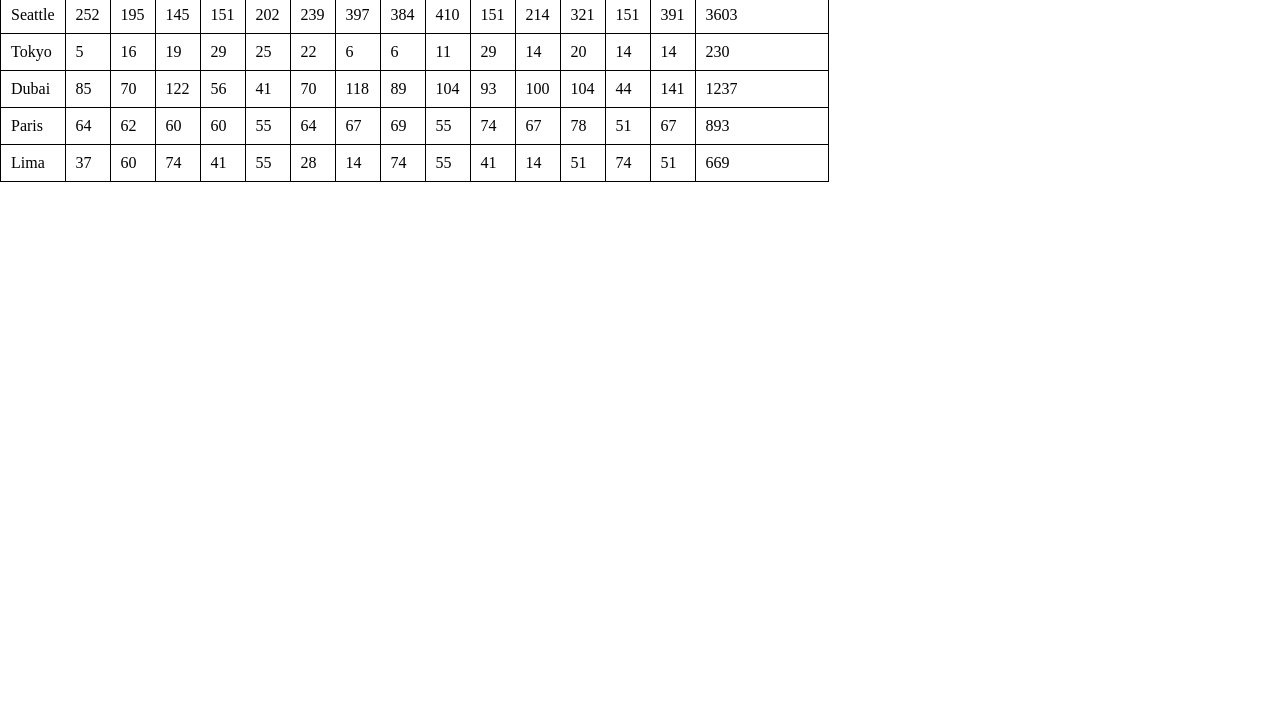
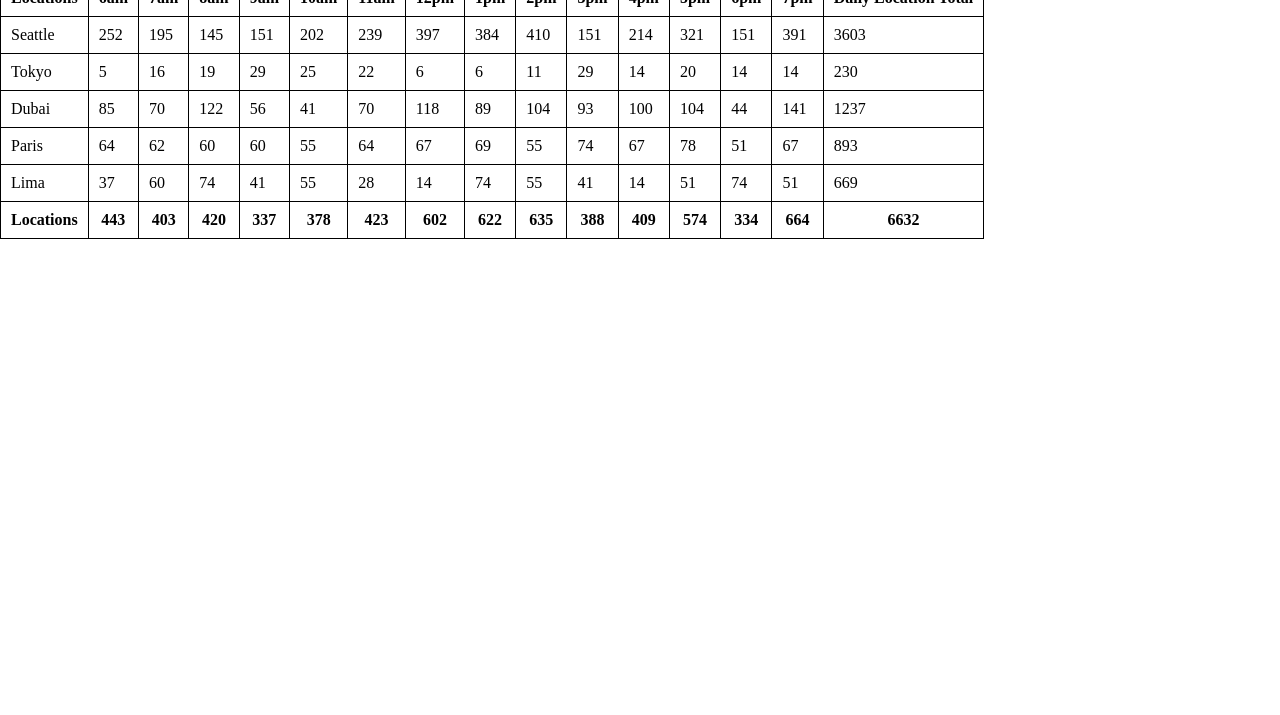
Before and after one commit to bgmcmullen/cookie-stand, a plain HTML site: page sales.html in a window 1280 px wide. Shown: the part 85-800 px from the top of the page. Drawn offline with Linux system fonts and the light colour scheme.

Commit message:
completed lab 07

```diff
--- a/css/style.css
+++ b/css/style.css
@@ -39,3 +39,9 @@
 table, td {
   border: 1px solid black;
 }
+
+th {
+  font-weight: bold;
+  border: 1px solid black;
+  padding: 10px;
+}
--- a/js/app.js
+++ b/js/app.js
@@ -5,6 +5,7 @@
 
 let hours = ['6am', '7am', '8am','9am','10am','11am','12pm','1pm','2pm','3pm','4pm','5pm','6pm', '7pm'];
 
+let hourTotals =[0, 0, 0, 0, 0, 0, 0, 0, 0, 0, 0, 0, 0, 0];
 //add times to top row of table
 function createTimeRow(){
   let hoursTR = document.createElement('tr');
@@ -30,7 +31,7 @@
   this.minCust = minCust;
   this.maxCust = maxCust;
   this.avgCookieBought = avgCookieBought;
-  this.hoursAndCookies = [];
+  this.cookieNumbersByHours = [];
 }
 City.prototype.randomCustomerGenerator = function(min, max){
   return Math.floor(Math.random() * (max - min + 1) + min); // inclusive min and max - from MDN
@@ -41,9 +42,10 @@
   for(let i = 0; i < hours.length; i++){
     let cookies = Math.round(this.randomCustomerGenerator(this.minCust, this.maxCust) * this.avgCookieBought);
     totalCookies += Number(cookies);
-    this.hoursAndCookies.push(cookies);
+    this.cookieNumbersByHours.push(cookies);
+    hourTotals[i] += this.cookieNumbersByHours[i];
   }
-  this.hoursAndCookies.push(totalCookies)
+  this.cookieNumbersByHours.push(totalCookies)
 },
 
 City.prototype.render = function(){
@@ -56,9 +58,9 @@
   cityTD.innerText = this.name;
   cityTR.appendChild(cityTD);
 
-  for(let i = 0; i < this.hoursAndCookies.length; i++){
+  for(let i = 0; i < this.cookieNumbersByHours.length; i++){
     let cookiesTD = document.createElement('td');
-    cookiesTD.innerText = this.hoursAndCookies[i];
+    cookiesTD.innerText = this.cookieNumbersByHours[i];
     cityTR.appendChild(cookiesTD);
   }
 }
@@ -69,9 +71,33 @@
 let paris = new City('Paris', 20, 38,2.3);
 let lima = new City('Lima', 2, 16, 4.6);
 
+//Add daily totals
+function calculateTotal(){
+  let combinedTotal = 0;
+  for(let i = 0; i < hourTotals.length; i++){
+    combinedTotal += hourTotals[i];
+  }
+
+  let totalsTR = document.createElement('tr');
+  cityTable.appendChild(totalsTR);
+
+  let totalTH = document.createElement('th');
+  totalTH.innerText = 'Locations';
+  totalsTR.appendChild(totalTH);
+  for(let i = 0; i < hourTotals.length; i++){
+    let totalTH = document.createElement('th');
+    totalTH.innerText = hourTotals[i];
+    totalsTR.appendChild(totalTH);
+  }
+  totalTH = document.createElement('th');
+  totalTH.innerText = combinedTotal;
+  totalsTR.appendChild(totalTH);
+}
+
 createTimeRow();
 seattle.render();
 tokyo.render();
 dubai.render();
 paris.render();
 lima.render();
+calculateTotal();
```
Also changed, not shown: 1 other file.
